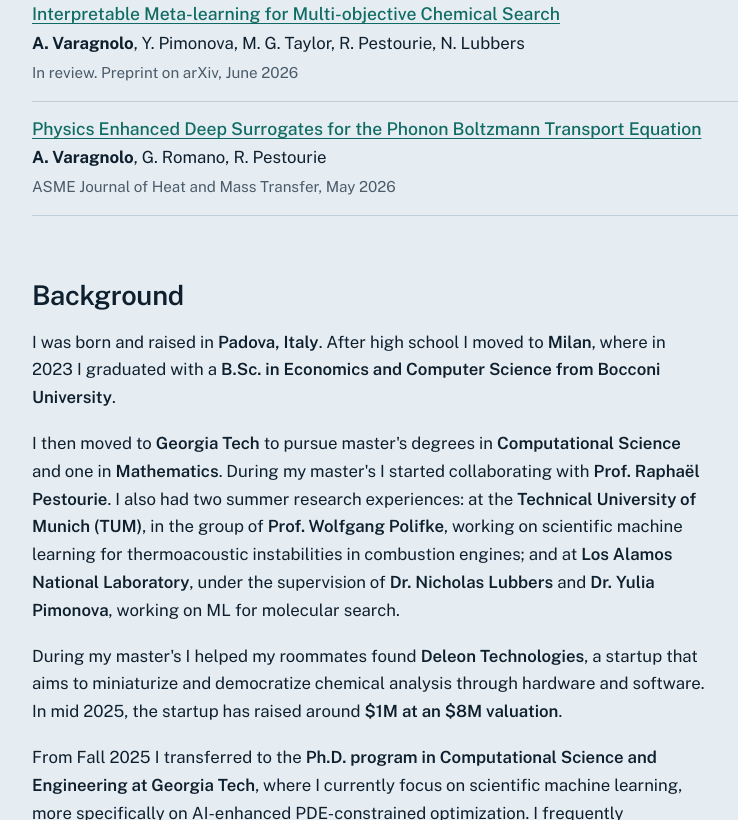
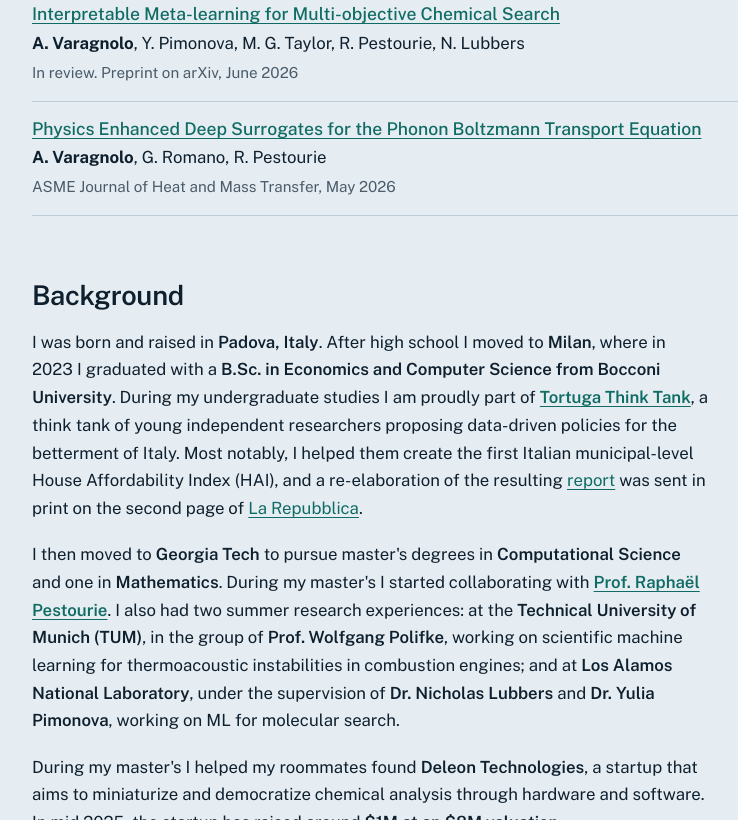
Before and after one commit to tonioeltopoquegira/tonioeltopoquegira.github.io, a plain HTML site: page index.html in a window 1280 px wide. Shown: the part 1442-2262 px from the top of the page, without its empty margins (92-830 px from the left). Drawn offline with nearby package versions, Linux system fonts and the light colour scheme.

Commit message:
added Tortuga and raphael link

```diff
--- a/index.html
+++ b/index.html
@@ -26,7 +26,7 @@
           <h1 id="top">Antonio Varagnolo</h1>
           <p class="lede">PhD researcher, working at the intersection of computing and applied mathematics.</p>
           <p>My work focuses on AI-driven approaches to scientific discovery and engineering, with emphasis on optimization problems constrained by differential equations. It spans algorithms for stochastic optimization and machine learning applied to mechanical engineering and molecular search.</p>
-          <p>I am lucky to work with Prof. Raphaël Pestourie in the School of Computational Science and Engineering (CSE) of the Georgia Institute of Technology. In my spare time I help Deleon Technologies, a startup building the first AI digital twin of the human metabolome. I am always looking for new problems to solve and opportunities to collaborate.</p>
+          <p>I am lucky to work with Prof. <a href="https://www.raphaelpestourie.com">Raphaël Pestourie</a> in the School of Computational Science and Engineering (CSE) of the Georgia Institute of Technology. In my spare time I help Deleon Technologies, a startup building the first AI digital twin of the human metabolome. I am always looking for new problems to solve and opportunities to collaborate.</p>
           <p class="links">
             <a href="mailto:avaragnolo3@gatech.edu">Email</a>
             <a href="https://www.linkedin.com/in/antonio-varagnolo-431287207/">LinkedIn</a>
@@ -71,8 +71,8 @@
       <section class="block" id="background" aria-labelledby="bg-h">
         <h2 id="bg-h">Background</h2>
         <div class="bio">
-          <p>I was born and raised in <strong>Padova, Italy</strong>. After high school I moved to <strong>Milan</strong>, where in 2023 I graduated with a <strong>B.Sc. in Economics and Computer Science from Bocconi University</strong>. </p>
-          <p>I then moved to <strong>Georgia Tech</strong> to pursue master's degrees in <strong>Computational Science</strong> and one in <strong>Mathematics</strong>. During my master's I started collaborating with <strong>Prof. Raphaël Pestourie</strong>. I also had two summer research experiences: at the <strong>Technical University of Munich (TUM)</strong>, in the group of <strong>Prof. Wolfgang Polifke</strong>, working on scientific machine learning for thermoacoustic instabilities in combustion engines; and at <strong>Los Alamos National Laboratory</strong>, under the supervision of <strong>Dr. Nicholas Lubbers</strong> and <strong>Dr. Yulia Pimonova</strong>, working on ML for molecular search.</p>
+          <p>I was born and raised in <strong>Padova, Italy</strong>. After high school I moved to <strong>Milan</strong>, where in 2023 I graduated with a <strong>B.Sc. in Economics and Computer Science from Bocconi University</strong>. During my undergraduate studies I am proudly part of <a href="https://www.tortuga-econ.it"><strong>Tortuga Think Tank</strong></a>, a think tank of young independent researchers proposing data-driven policies for the betterment of Italy. Most notably, I helped them create the first Italian municipal-level House Affordability Index (HAI), and a re-elaboration of the resulting <a href="https://www.tortuga-econ.it/2023/10/22/accessibilita_abitativa/">report</a> was sent in print on the second page of <a href="https://www.repubblica.it/cronaca/2023/05/07/news/la_casa_impossibile_i_mutui_crescono_gli_stipendi_no_giovani_esclusi_da_acquisti_e_affitti-399066073/">La Repubblica</a>.</p>
+          <p>I then moved to <strong>Georgia Tech</strong> to pursue master's degrees in <strong>Computational Science</strong> and one in <strong>Mathematics</strong>. During my master's I started collaborating with <a href="https://www.raphaelpestourie.com"><strong>Prof. Raphaël Pestourie</strong></a>. I also had two summer research experiences: at the <strong>Technical University of Munich (TUM)</strong>, in the group of <strong>Prof. Wolfgang Polifke</strong>, working on scientific machine learning for thermoacoustic instabilities in combustion engines; and at <strong>Los Alamos National Laboratory</strong>, under the supervision of <strong>Dr. Nicholas Lubbers</strong> and <strong>Dr. Yulia Pimonova</strong>, working on ML for molecular search.</p>
           <p>During my master's I helped my roommates found <strong>Deleon Technologies</strong>, a startup that aims to miniaturize and democratize chemical analysis through hardware and software. In mid 2025, the startup has raised around <strong>$1M at an $8M valuation</strong>.</p>
           <p>From Fall 2025 I transferred to the <strong>Ph.D. program in Computational Science and Engineering at Georgia Tech</strong>, where I currently focus on scientific machine learning, more specifically on AI-enhanced PDE-constrained optimization. I frequently collaborate with Los Alamos National Lab and with the group of Prof. Steven G. Johnson at MIT.</p>
         </div>
```
